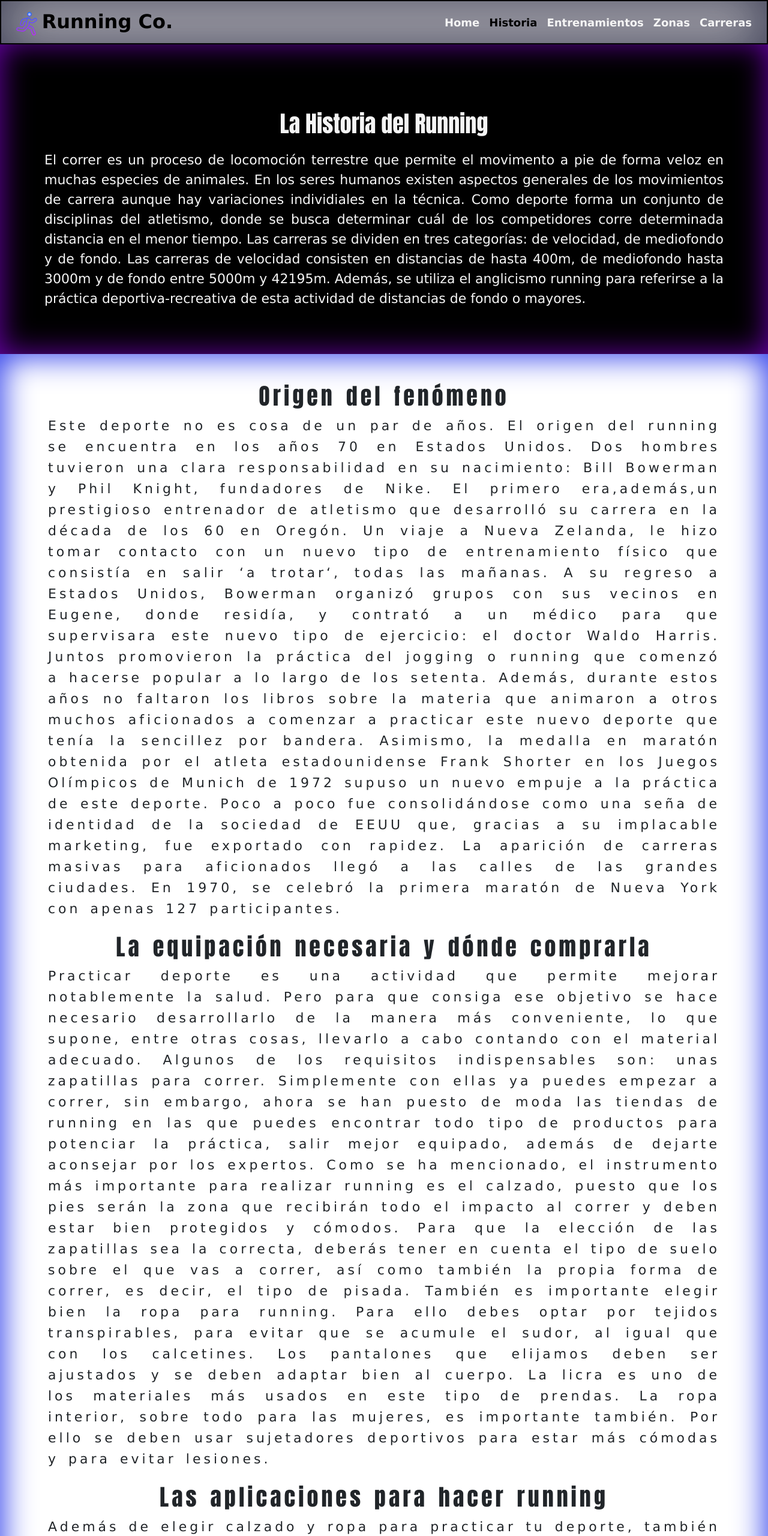
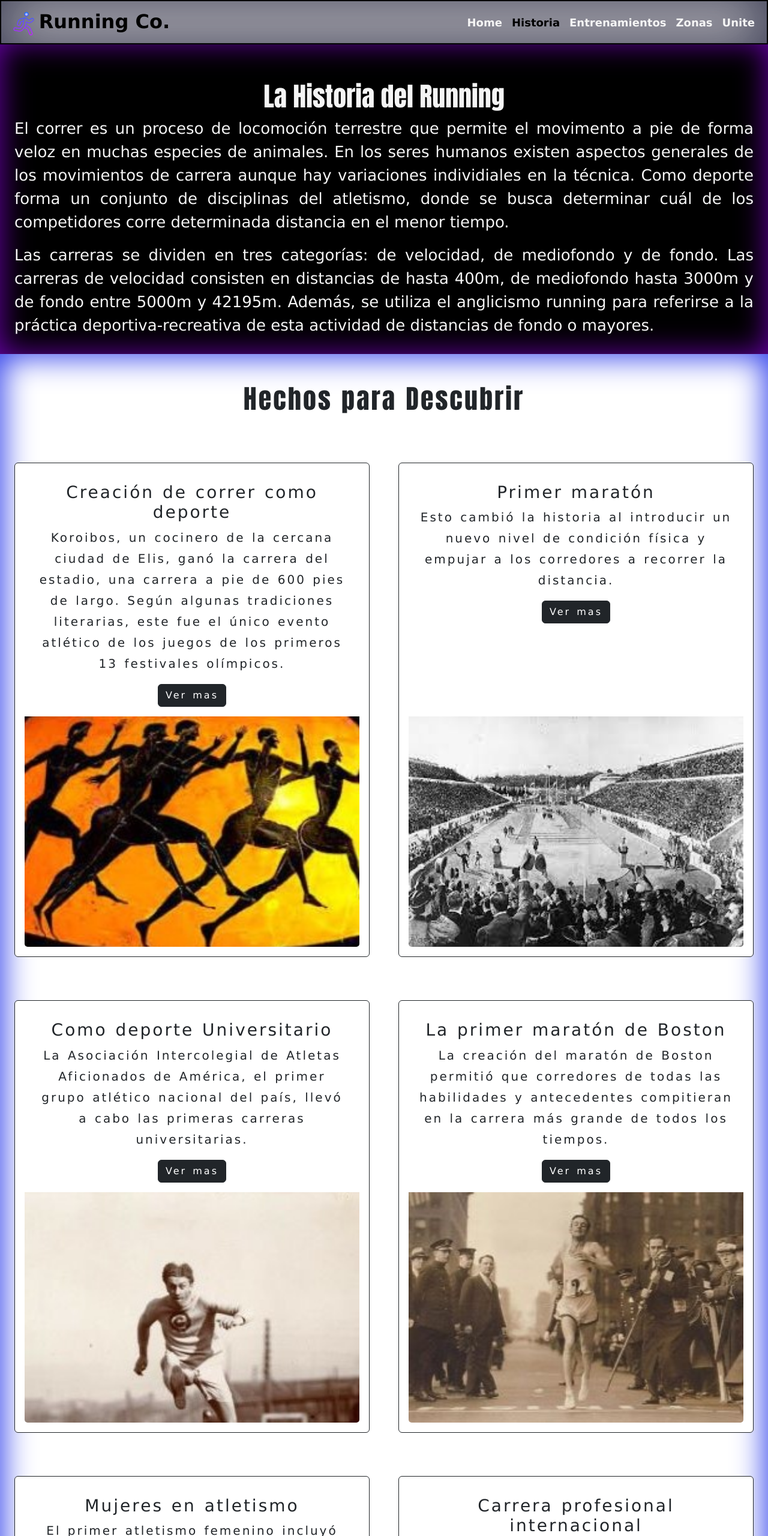
Before and after one commit to JacoboLerner/proyectofinal_coder, a plain HTML site: page section/historia.html in a window 1280 px wide. Shown: the top 2560 px of the page at 60% size. Drawn offline with nearby package versions, Linux system fonts and the light colour scheme.

Commit message:
Aplicacion de seo y reorganizacion de Historia

```diff
--- a/sass/_generales.scss
+++ b/sass/_generales.scss
@@ -1,12 +1,17 @@
 * {
-    margin: 0;
-    padding: 0;
+    margin: 0px;
+    padding: 0px;
 }
 
 .navegador{
     background-color: rgba(215, 212, 212, 0.95);
     font-weight: bold;
+    width: 100%;
     border: 2px black solid;
+    margin-left: 0px;
+    margin-right: 0px;
+    padding-left: 5px;
+    padding-right: 5px;
     -webkit-box-shadow: inset -1px -1px 80px 10px rgba(66, 68, 90, 1);
     -moz-box-shadow: inset -1px -1px 80px 10px rgba(66, 68, 90, 1);
     box-shadow: inset -1px -1px 80px 10px rgba(66, 68, 90, 1);
@@ -15,10 +20,21 @@
         -webkit-background-clip: text;
         -webkit-text-fill-color: transparent;
     }
+    @media (min-width:1024px){
+        font-size: 18px;
+        border: 2px black solid;
+        padding: 5px;
+        margin-left: 0px;
+        margin-right: 0px;
+        padding-left: 0px;
+        padding-right: 0px;
+    }
 }
 
+
+
 body {
-    width: 100vw;
+    width: 100%;
     margin-top: 70px;
     font-family: 'Lucida Sans', 'Lucida Sans Regular', 'Lucida Grande', 'Lucida Sans Unicode', Geneva, Verdana, sans-serif;
     font-size: 20px;
@@ -65,9 +81,17 @@ body {
         text-align: justify;
         text-justify: inter-word;
     }
+    @media (min-width:920px){
+        font-size: 24px;
+    }
+    @media ( min-width: 1024px){
+        font-size: 26px;
+    }
+    @media ( min-width: 1400px){
+        font-size: 30px;
+}
 }
 .redes {
-    margin: 10px;
     display: flex;
     flex-direction: column;
     justify-content: space-evenly;
--- a/sass/_historia.scss
+++ b/sass/_historia.scss
@@ -1,17 +1,30 @@
-.historia-container {
-    @media (max-width:900px){
-        line-height: 40px;
-        letter-spacing: 0px;
-        word-spacing: 0px;
-    }
-    text-align: center;
+.historia-contenedor {
     -webkit-box-shadow: inset 0px 0px 51px 5px rgba(47, 63, 235, 1);
     -moz-box-shadow: inset 0px 0px 51px 5px rgba(47, 63, 235, 1);
     box-shadow: inset 0px 0px 51px 5px rgba(47, 63, 235, 1);
     line-height: 35px;
-    letter-spacing: 5px;
-    word-spacing: 4px;
-}
+    letter-spacing: 3px;
+    word-spacing: 2px;
+    img{
+        width: 100%;
+        height: 50vw;
+        object-fit: cover;
+        @media (min-width:520px){
+            height: 55vw;
+            }
+        @media (min-width:768px){
+            height: 30vw;
+            }
+        @media (min-width:1024px){
+            height: 30vw;
+            }
+        @media (min-width:1400px){
+                height: 20vw;
+            }
+        }
+    }
+
+
 .historia-principal {
     padding: 5%;
     background-color: rgb(191, 191, 191, 0.65);
@@ -43,5 +56,10 @@
         font-family: Impact, Haettenschweiler, 'Arial Narrow Bold', sans-serif;
         @media (min-width:560px){
             font-size: 38px;
+            text-align: center;
+        }
+        margin-right: 0px;
+        @media (min-width:1024px){
+            font-size: 44px;
         }
     }
--- a/sass/_index.scss
+++ b/sass/_index.scss
@@ -5,6 +5,9 @@
     box-shadow: inset 0px 0px 51px 5px rgba(47, 63, 235, 1);
     padding-left: 10px;
     padding-right: 10px;
+    width: 100vw;
+    margin: 0px;
+    margin-right: 0px;
     height: 80vh;
     background-color: black;
     @media (min-width:1024px){
--- a/sass/style.scss
+++ b/sass/style.scss
@@ -4,9 +4,17 @@
 @import "historia";
 @import "entrenamiento";
 
+@mixin fondo {
+    color: black;
+    -webkit-box-shadow: inset 0px 0px 33px 16px rgba(66, 68, 90, 1);
+    -moz-box-shadow: inset 0px 0px 33px 16px rgba(66, 68, 90, 1);
+    box-shadow: inset 0px 0px 33px 16px rgba(66, 68, 90, 1);
+}
+
 .formulario {
     margin-bottom: 30px;
     margin-top: 20px;
+    @include fondo;
 }
 .fondo {
     background-color: rgb(192, 192, 192, 0.75);
@@ -19,7 +27,8 @@
 .icon {
     width: auto;
     max-height: 100%;
-    margin: 40px;
+    margin-top: 40px;
+    margin-bottom: 40px;
 }
 
 #solodeportes {
@@ -128,9 +137,4 @@
         border: 4px solid;
         border-radius: 30px;
     }
-.navegador {
-        font-size: 18px;
-        border: 2px black solid;
-        padding: 5px;
     }
-    }
--- a/section/historia.html
+++ b/section/historia.html
@@ -5,7 +5,9 @@
   <meta charset="UTF-8">
   <meta http-equiv="X-UA-Compatible" content="IE=edge">
   <meta name="viewport" content="width=device-width, initial-scale=1.0">
-  <title>Running Co.</title>
+  <meta name="description" content="La plataforma runner mas grande de la Argentina. Descrubi la historia running y sus grandes protagonistas. Desde maratones voluntarios hasta profesionalismo.">
+  <meta name="keywords" content="Runnning, Deporte, Correr, Entrenamientos, Historia, Eliud Kipchoge, Maratón, Boston, Olimpiadas">
+  <title>Historia</title>
   <link href="https://cdn.jsdelivr.net/npm/bootstrap@5.3.0-alpha1/dist/css/bootstrap.min.css" rel="stylesheet"
     integrity="sha384-GLhlTQ8iRABdZLl6O3oVMWSktQOp6b7In1Zl3/Jr59b6EGGoI1aFkw7cmDA6j6gD" crossorigin="anonymous">
   <link rel="stylesheet" href="https://unpkg.com/aos@next/dist/aos.css" />
@@ -29,7 +31,7 @@
             <a class="nav-link active" href="historia.html">Historia</a>
             <a class="nav-link" href="entrenamientos.html">Entrenamientos</a>
             <a class="nav-link" href="zonas.html">Zonas</a>
-            <a class="nav-link" href="carreras.html">Carreras</a>
+            <a class="nav-link" href="unite.html">Unite</a>
           </div>
         </div>
       </div>
@@ -38,77 +40,109 @@
   </ul>
 </body>
 <div>
-  <main>
-    <div class="historia-principal ">
-      <h1 class="titulos-header ">La Historia del Running</h1>
-      <p class="parafo" data-aos="fade-down">El correr es un proceso de locomoción terrestre que permite el movimento a
+  <main class="container-fluid mx-0 px-0">
+    <div class="historia-principal row mx-0 px-0">
+      <h1 class="titulos-header-historia">La Historia del Running</h1>
+      <p class="parafo px-4" data-aos="fade-down">El correr es un proceso de locomoción terrestre que permite el movimento a
         pie de forma veloz en muchas especies de animales. En los seres humanos existen aspectos generales de los
         movimientos de carrera aunque hay variaciones individiales en la técnica. Como deporte forma un conjunto de
         disciplinas del atletismo, donde se busca determinar cuál de los competidores corre determinada distancia en el
-        menor tiempo. Las carreras se dividen en tres categorías: de velocidad, de mediofondo y de fondo. Las carreras
-        de velocidad consisten en distancias de hasta 400m, de mediofondo hasta 3000m y de fondo entre 5000m y 42195m.
-        Además, se utiliza el anglicismo running para referirse a la práctica deportiva-recreativa de esta actividad de
-        distancias de fondo o mayores.</p>
+        menor tiempo.</p>
+        <p class="parafo px-4" data-aos="fade-up"> Las carreras se dividen en tres categorías: de velocidad, de mediofondo y de fondo. Las carreras
+          de velocidad consisten en distancias de hasta 400m, de mediofondo hasta 3000m y de fondo entre 5000m y 42195m.
+          Además, se utiliza el anglicismo running para referirse a la práctica deportiva-recreativa de esta actividad de
+          distancias de fondo o mayores.</p>
     </div>
-    <div class="historia-container container-fluid mb-10 pb-5 pt-5">
-      <h2 class="titulos-header-historia filípides">Origen del fenómeno</h2>
-      <button class="btn btn-dark d-lg-none btn-lg col-md-12" type="button" data-bs-toggle="offcanvas"
-        data-bs-target="#offcanvasResponsive" aria-controls="offcanvasResponsive">Leer mas</button>
-      <div class="offcanvas-lg offcanvas-end container" tabindex="-1" id="offcanvasResponsive"
-        aria-labelledby="offcanvasResponsiveLabel">
-        <div class="offcanvas-header">
-          <h5 class="offcanvas-title" id="offcanvasResponsiveLabel">Origen del fenómeno </h5>
-          <button type="button" class="btn-close" data-bs-dismiss="offcanvas" data-bs-target="#offcanvasResponsive"
-            aria-label="Close"></button>
-        </div>
-        <div class="offcanvas-body row">
-          <p class="mb-0 parafo col-lg-12 parafo" data-aos="zoom-in"> Este deporte no es cosa de un par de años. El origen del running se encuentra en los años 70 en Estados Unidos. Dos hombres tuvieron una clara responsabilidad en su nacimiento: Bill Bowerman y Phil Knight, fundadores de Nike. El primero era,además,un prestigioso entrenador de atletismo que desarrolló su carrera en la década de los 60 en Oregón. Un viaje a Nueva Zelanda, le hizo tomar contacto con un nuevo tipo de entrenamiento físico que consistía en salir ‘a trotar‘, todas las mañanas.
-
-          A su regreso a Estados Unidos, Bowerman organizó grupos con sus vecinos en Eugene, donde residía, y contrató a un médico para que supervisara este nuevo tipo de ejercicio: el doctor Waldo Harris. Juntos promovieron la práctica del jogging o running que comenzó a hacerse popular a lo largo de los setenta. Además, durante estos años no faltaron los libros sobre la materia que animaron a otros muchos aficionados a comenzar a practicar este nuevo deporte que tenía la sencillez por bandera.
-
-          Asimismo, la medalla en maratón obtenida por el atleta estadounidense Frank Shorter en los Juegos Olímpicos de Munich de 1972 supuso un nuevo empuje a la práctica de este deporte. Poco a poco fue consolidándose como una seña de identidad de la sociedad de EEUU que, gracias a su implacable marketing, fue exportado con rapidez. La aparición de carreras masivas para aficionados llegó a las calles de las grandes ciudades. En 1970, se celebró la primera maratón de Nueva York con apenas 127 participantes.</p>
-          <button type="button" class="btn btn-dark d-lg-none btn-lg col-md-12" data-bs-dismiss="offcanvas" data-bs-target="#offcanvasResponsive"
-          >Colapsar</button>
+  </main>
+  <section class="container-fluid historia-contenedor lg-p-3">
+    <h2 class="titulos-header-historia p-5">Hechos para Descubrir</h2>
+    <div class="row row-cols-1 row-cols-md-2 g-4 row-cols-xxl-3">
+      <div class="col p-4">
+        <div class="card text-center border-dark p-3 h-100 ">
+          <div class="card-body">
+            <h3 class="card-title">Creación de correr como deporte</h3>
+            <p class="card-text">Koroibos, un cocinero de la cercana ciudad de Elis, ganó la carrera del estadio, una carrera a pie de 600 pies de largo. Según algunas tradiciones literarias, este fue el único evento atlético de los juegos de los primeros 13 festivales olímpicos.</p>
+            <a href="https://www.espn.com.ar/olimpicos/nota/_/id/210941/la-historia-de-los-juegos-olimpicos-primera-parte"
+              target="_blank" class="btn btn-dark">Ver mas</a>
+          </div>
+          <div class="acercar">
+            <img src="../img/koroibos.jpg" class="card-img-bottom"
+              alt="Jarra antigua con varios corredores">
+          </div>
         </div>
       </div>
-      <h2 class="titulos-header-historia filípides pt-4 ">La equipación necesaria y dónde comprarla</h2>
-      <button class="btn btn-dark d-lg-none btn-lg col-md-12" type="button" data-bs-toggle="offcanvas"
-        data-bs-target="#offcanvasResponsive" aria-controls="offcanvasResponsive">Leer mas</button>
-      <div class="offcanvas-lg offcanvas-end container" tabindex="-1" id="offcanvasResponsive"
-        aria-labelledby="offcanvasResponsiveLabel">
-        <div class="offcanvas-header">
-          <h5 class="offcanvas-title" id="offcanvasResponsiveLabel">La equipación necesaria y dónde comprarla </h5>
-          <button type="button" class="btn-close" data-bs-dismiss="offcanvas" data-bs-target="#offcanvasResponsive"
-            aria-label="Close"></button>
-        </div>
-        <div class="offcanvas-body row">
-          <p class="mb-0 parafo col-lg-12 parafo" data-aos="zoom-out-left"> Practicar deporte es una actividad que permite mejorar notablemente la salud. Pero para que consiga ese objetivo se hace necesario desarrollarlo de la manera más conveniente, lo que supone, entre otras cosas, llevarlo a cabo contando con el material adecuado. Algunos de los requisitos indispensables son: unas zapatillas para correr.  Simplemente con ellas ya puedes empezar a correr, sin embargo, ahora se han puesto de moda las tiendas de running en las que puedes encontrar todo tipo de productos para potenciar la práctica,  salir mejor equipado, además de dejarte aconsejar por los expertos.
-          Como se ha mencionado, el instrumento más importante para realizar running es el calzado, puesto que los pies serán la zona que recibirán todo el impacto al correr y deben estar bien protegidos y cómodos. Para que la elección de las zapatillas sea la correcta, deberás tener en cuenta el tipo de suelo sobre el que vas a correr, así como también la propia forma de correr, es decir, el tipo de pisada.
-          También es importante elegir bien la ropa para running. Para ello debes optar por tejidos transpirables, para evitar que se acumule el sudor, al igual que con los calcetines. Los pantalones que elijamos deben ser ajustados y se deben adaptar bien al cuerpo. La licra es uno de los materiales más usados en este tipo de prendas. La ropa interior, sobre todo para las mujeres, es importante también. Por ello se deben usar sujetadores deportivos para estar más cómodas y para evitar lesiones.</p>
-          <button type="button" class="btn btn-dark d-lg-none btn-lg col-md-12" data-bs-dismiss="offcanvas" data-bs-target="#offcanvasResponsive"
-          >Colapsar</button>
+      <div class="col p-4"">
+        <div class="card text-center border-dark p-3 h-100 ">
+          <div class="card-body">
+            <h3 class="card-title">Primer maratón</h3>
+            <p class="card-text">Esto cambió la historia al introducir un nuevo nivel de condición física y empujar a los corredores a recorrer la distancia.</p>
+            <a href="https://www.endondecorrer.com/historia-del-maraton-42195"
+              target="_blank" class="btn btn-dark">Ver mas</a>
+          </div>
+          <div class="acercar">
+            <img src="../img/primer_maraton.jpg" class="card-img-bottom"
+              alt="Antigua foto de pista de altetismo, lleno de gente">
+          </div>
         </div>
       </div>
-    <h2 class="titulos-header-historia filípides pt-4">Las aplicaciones para hacer running</h2>
-      <button class="btn btn-dark d-lg-none btn-lg col-md-12" type="button" data-bs-toggle="offcanvas"
-        data-bs-target="#offcanvasResponsive" aria-controls="offcanvasResponsive">Leer mas</button>
-      <div class="offcanvas-lg offcanvas-end container" tabindex="-1" id="offcanvasResponsive"
-        aria-labelledby="offcanvasResponsiveLabel">
-        <div class="offcanvas-header">
-          <h5 class="offcanvas-title" id="offcanvasResponsiveLabel">Las aplicaciones para hacer running</h5>
-          <button type="button" class="btn-close" data-bs-dismiss="offcanvas" data-bs-target="#offcanvasResponsive"
-            aria-label="Close"></button>
+      <div class="col p-4"">
+        <div class="card text-center border-dark p-3 h-100 ">
+          <div class="card-body">
+            <h3 class="card-title">Como deporte Universitario</h3>
+            <p class="card-text">La Asociación Intercolegial de Atletas Aficionados de América, el primer grupo atlético nacional del país, llevó a cabo las primeras carreras universitarias.</p>
+            <a href="https://hmong.es/wiki/National_Association_of_Amateur_Athletes_of_America"
+              target="_blank" class="btn btn-dark">Ver mas</a>
+          </div>
+          <div class="acercar">
+            <img src="../img/running_universitario.jpg" class="card-img-bottom"
+              alt="Foto antigua de hombre saltando vallas en competicion">
+          </div>
         </div>
-        <div class="offcanvas-body row">
-          <p class="mb-0 parafo col-lg-12 parafo"  data-aos="zoom-out-right"> Además de elegir calzado y ropa para practicar tu deporte, también puedes descargarte aplicaciones móviles. Y es que, en los últimos años han proliferado las apps que tienen como cometido mejorar tu experiencia deportiva. Nike+, por su parte, es entre todas, la que cuenta con un diseño más atractivo. Ideal para principiantes ya que el nivel de cada corredor y los desafíos que plantea animan a los usuarios a superar retos. Nike+ fue la pionera en estas aplicaciones y todavía cuenta con gran número de usuarios.
-
-          Con Sports Tracker puedes realizar un seguimiento y supervisar el progreso, almacenar los datos en un diario y consultar las carreras en la página web. Mientras tanto, Runkeeper permite añadir fotos, ver el progreso, añadir objetivos, o recibir avisos. Como la anterior, esta tiene un carácter más social ya que permite compartir y ver las actividades, logros y planes de nuestros amigos. Por último, Adidas-My coach es la mejor en su enfoque hacia el aspecto mental. Aconseja al corredor si debe subir el ritmo o relajarse para cumplir con el objetivo.</p>
-          <button type="button" class="btn btn-dark d-lg-none btn-lg col-md-12" data-bs-dismiss="offcanvas" data-bs-target="#offcanvasResponsive"
-          >Colapsar</button>
+      </div>
+      <div class="col p-4"">
+        <div class="card text-center border-dark p-3 h-100 ">
+          <div class="card-body">
+            <h3 class="card-title">La primer maratón de Boston</h3>
+            <p class="card-text">La creación del maratón de Boston permitió que corredores de todas las habilidades y antecedentes compitieran en la carrera más grande de todos los tiempos.</p>
+            <a href="https://elsuperhincha.com/maraton-de-boston/"
+              target="_blank" class="btn btn-dark">Ver mas</a>
+          </div>
+          <div class="acercar">
+            <img src="../img/maraton-boston.jpg" class="card-img-bottom"
+              alt="Corredor llegando a la meta de final de carrera">
+          </div>
+        </div>
+      </div>
+      <div class="col p-4"">
+        <div class="card text-center border-dark p-3 h-100 ">
+          <div class="card-body">
+            <h3 class="card-title">Mujeres en atletismo</h3>
+            <p class="card-text">El primer atletismo femenino incluyó correr en los juegos de verano de 1921.</p>
+            <a href="https://conlaa.com/la-historia-de-las-mujeres-en-las-olimpiadas/"
+              target="_blank" class="btn btn-dark">Ver mas</a>
+          </div>
+          <div class="acercar">
+            <img src="../img/mujeres_runners.jpg" class="card-img-bottom"
+              alt="Tres mujeres llegando a la meta final de carrera">
+          </div>
+        </div>
+      </div>
+      <div class="col p-4"">
+        <div class="card text-center border-dark p-3 h-100 ">
+          <div class="card-body">
+            <h3 class="card-title">Carrera profesional internacional</h3>
+            <p class="card-text">Esto permitió a los corredores ganarse la vida corriendo de manera muy similar al ciclismo más común.</p>
+            <a href="https://en.wikipedia.org/wiki/Eliud_Kipchoge"
+              target="_blank" class="btn btn-dark">Ver mas</a>
+          </div>
+          <div class="acercar">
+            <img src="../img/kipchoge.jpg" class="card-img-bottom"
+              alt="Eliud kipchoge llegando a la meta final de carrera">
+          </div>
         </div>
       </div>
     </div>
-  </main>
+  </section>
   <article class="border-personajes">
     <h2 class="titulos-header">Personajes Destacados</h2>
     <div class="accordion " data-aos="fade-up" data-aos-anchor-placement="bottom-center id="
```
Also changed, not shown: index.html (+12 -15 lines), section/entrenamientos.html (+4 -2 lines), section/unite.html (renamed from section/carreras.html, +7 -5 lines), section/zonas.html (+5 -3 lines), css/style.css, img/kipchoge.jpg (added), img/koroibos.jpg (added), img/maraton-boston.jpg (added), img/mujeres_runners.jpg (added), img/primer_maraton.jpg (added), img/running_universitario.jpg (added), 1 other file.
